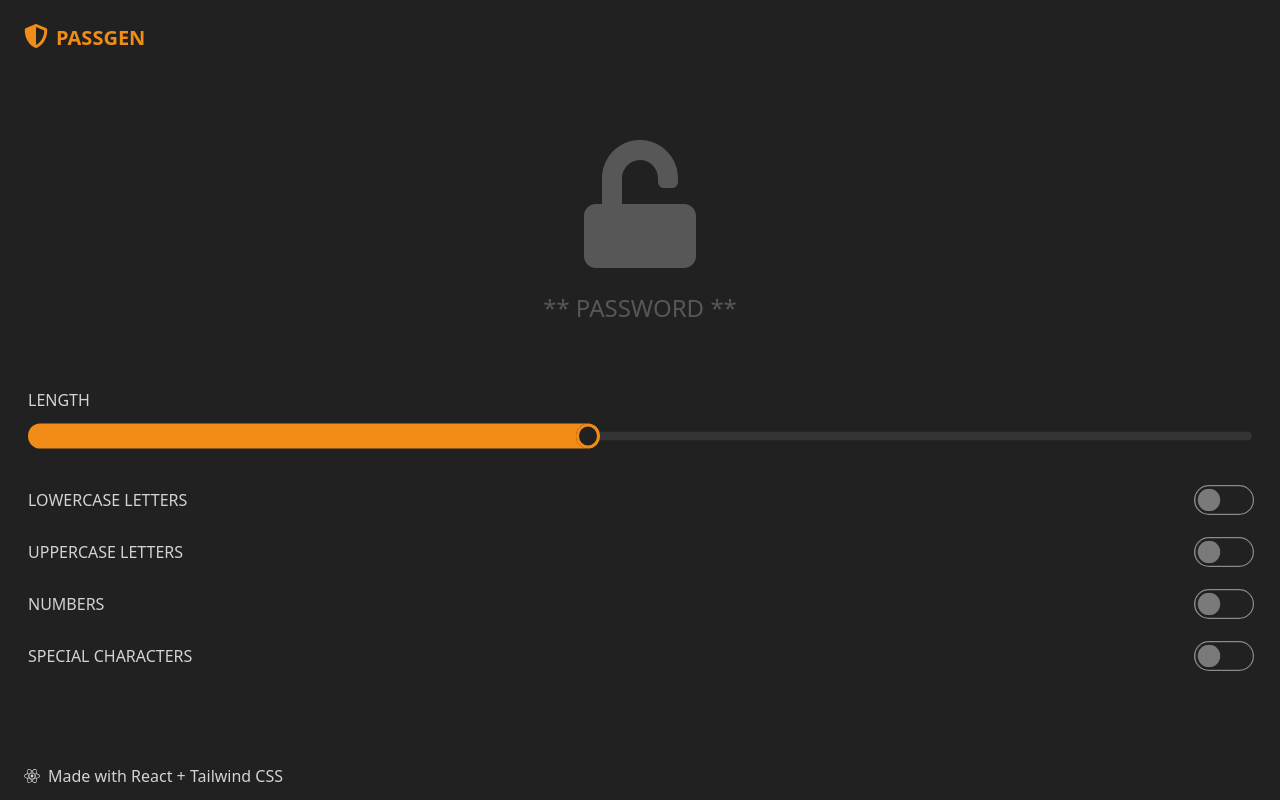
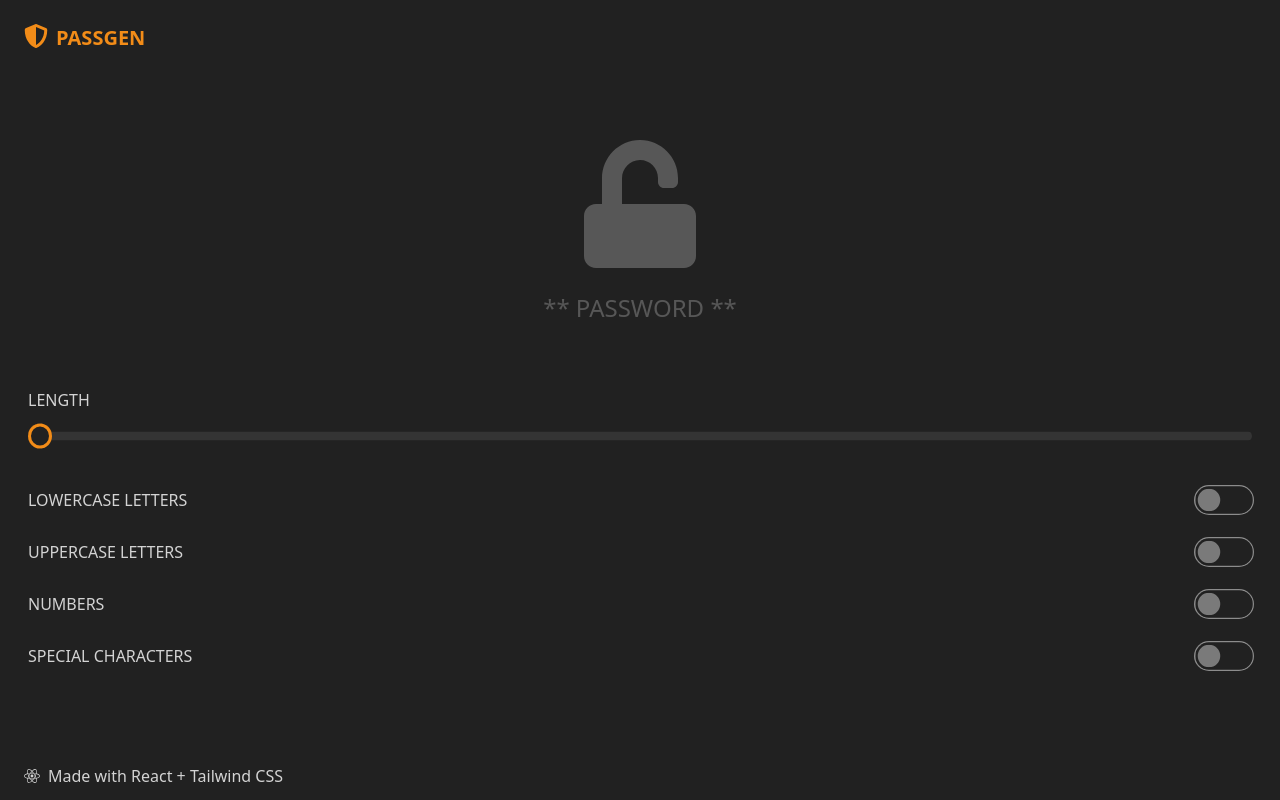
Before and after one commit to jxhnkndl/react-password-gen, a React (Create React App) app: page / in a window 1280 px wide. Built offline with nearby package versions, Linux system fonts and the light colour scheme.

Commit message:
add handler function for updating length state using slider input

```diff
--- a/src/components/PasswordForm.js
+++ b/src/components/PasswordForm.js
@@ -9,10 +9,15 @@ function PasswordForm() {
     specialChars: false,
   });
 
+  // update length state
+  const handleLength = (event) => {
+    console.log(event.target.value)
+    setLength(event.target.value);
+  }
+
+  // update options state through toggle switches
   const handleCheck = (event) => {
     const { name, checked } = event.target;
-
-    console.log(name, checked);
 
     setOptions({
       ...options,
@@ -27,9 +32,10 @@ function PasswordForm() {
         <p className="mb-3">LENGTH</p>
         <input
           type="range"
-          min={8}
-          max="100"
-          // value="40"
+          min="8"
+          max="32"
+          value={length}
+          onChange={handleLength}
           className="range range-primary transform scale-y-105"
         />
       </div>
```
